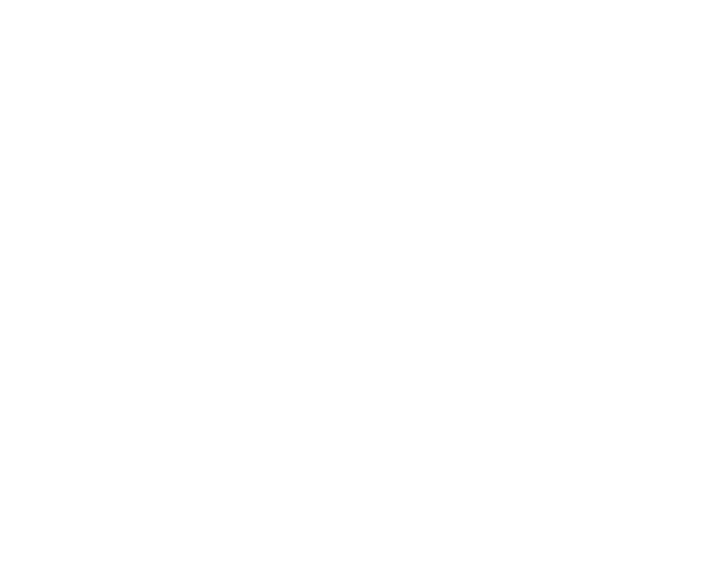
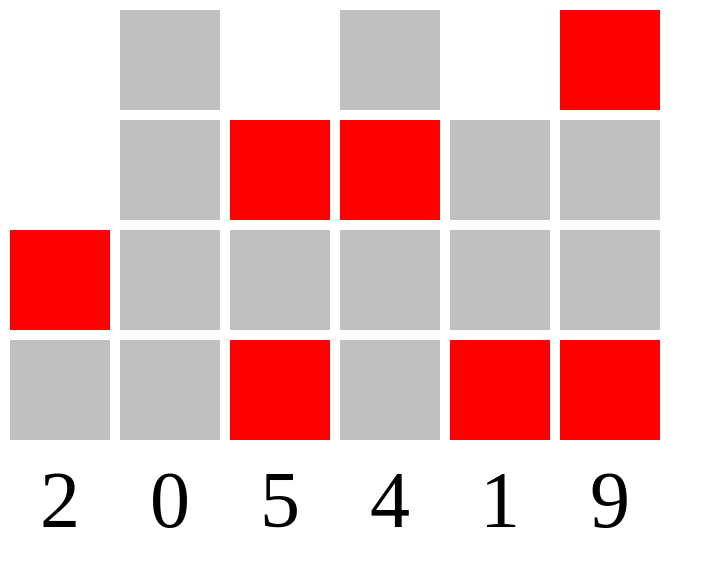
Before and after one commit to onexi/hw-binary, a website: page starter_code/run.html in a window 1280 px wide. Shown: the whole page, without its empty margins (0-713 px from the left). Drawn offline with Linux system fonts and the light colour scheme.

Commit message:
Add files via upload

```diff
--- a/starter_code/run.html
+++ b/starter_code/run.html
@@ -1,13 +1,18 @@
 <!DOCTYPE html>
 <html>
 <script src="exercise.js"></script>
+
 <script>
-
-var timer = function() {
+    var timer = function () {
         // get the current date & time
         var time = new Date();
         console.log(time);
-
+        var hour = time.getHours();
+        //console.log(hour);
+        /*var hour_col2=hour%10;
+         var hour_col1=(hour-hour_col2)/10;
+        console.log(hour_col1);
+        console.log(hour_col2);*/
         // show roman time, using 6 columns
         setRoman(time);
 
@@ -17,23 +22,120 @@
         // update every 1 second
         setTimeout(timer, 1000);
     };
+    var romantime;
 
-var setRoman = function(time){
+    var setRoman = function (time) {
         // set roman time
         // you must implement exercise.roman()
+        romantime = exercise.roman(time);
+        //a=romantime.hour_col1;
+        console.log(romantime);
+        document.getElementById("txt_hour_col1").innerHTML = romantime.hour_col1;
+        document.getElementById("txt_hour_col2").innerHTML = romantime.hour_col2;
+        document.getElementById("txt_min_col1").innerHTML = romantime.min_col1;
+        document.getElementById("txt_min_col2").innerHTML = romantime.min_col2;
+        document.getElementById("txt_sec_col1").innerHTML = romantime.sec_col1;
+        document.getElementById("txt_sec_col2").innerHTML = romantime.sec_col2;
     };
 
-var setBinary = function(time){
+
+
+
+
+    var setBinary = function (time) {
         // set roman time
         // you must implement exercise.binary()
+        //hour_col1
+
+        var setcolor = function (binary, id) {
+            if (binary.position1 === 'on') {
+                document.getElementById(id1).style.backgroundColor = 'red';
+            } else {
+                document.getElementById(id1).style.backgroundColor = 'silver';
+            }
+            if (binary.position2 === 'on') {
+                document.getElementById(id2).style.backgroundColor = 'red';
+            } else {
+                document.getElementById(id2).style.backgroundColor = 'silver';
+            }
+            if (binary.position4 === 'on') {
+                document.getElementById(id4).style.backgroundColor = 'red';
+            } else {
+                document.getElementById(id4).style.backgroundColor = 'silver';
+            }
+            if (binary.position8 === 'on') {
+                document.getElementById(id8).style.backgroundColor = 'red';
+            } else {
+                document.getElementById(id8).style.backgroundColor = 'silver';
+            }
+
+        }
+        var id = {
+            id1, id2, id4, id8
+        }
+        binary = exercise.binary(time, 'hour_col1');
+        var id1 = "hour_col1_pos1";
+        var id2 = "hour_col1_pos2";
+        var id4 = "hour_col1_pos4";
+        var id8 = "hour_col1_pos8";
+        setcolor(binary, id);
+
+        binary = exercise.binary(time, 'hour_col2');
+        var id1 = "hour_col2_pos1";
+        var id2 = "hour_col2_pos2";
+        var id4 = "hour_col2_pos4";
+        var id8 = "hour_col2_pos8";
+        setcolor(binary, id);
+
+        binary = exercise.binary(time, 'min_col1');
+        var id1 = "min_col1_pos1";
+        var id2 = "min_col1_pos2";
+        var id4 = "min_col1_pos4";
+        var id8 = "min_col1_pos8";
+        setcolor(binary, id);
+
+        binary = exercise.binary(time, 'min_col2');
+        var id1 = "min_col2_pos1";
+        var id2 = "min_col2_pos2";
+        var id4 = "min_col2_pos4";
+        var id8 = "min_col2_pos8";
+        setcolor(binary, id);
+
+        binary = exercise.binary(time, 'sec_col1');
+        var id1 = "sec_col1_pos1";
+        var id2 = "sec_col1_pos2";
+        var id4 = "sec_col1_pos4";
+        var id8 = "sec_col1_pos8";
+        setcolor(binary, id);
+
+        binary = exercise.binary(time, 'sec_col2');
+        var id1 = "sec_col2_pos1";
+        var id2 = "sec_col2_pos2";
+        var id4 = "sec_col2_pos4";
+        var id8 = "sec_col2_pos8";
+        setcolor(binary, id);
+
+
     };
 
     // start timer when page is loaded
     // your code here
+    window.onload = timer;
 
 </script>
 
-<style> div {position:absolute; width: 100px; height: 100px; background: silver; text-align: center;vertical-align: middle; line-height: 100px;font-size: 5em;} </style>
+<style>
+    div {
+        position: absolute;
+        width: 100px;
+        height: 100px;
+        background: silver;
+        text-align: center;
+        vertical-align: middle;
+        line-height: 100px;
+        font-size: 5em;
+    }
+</style>
 
 <!--
 
@@ -42,5 +144,55 @@
 	There are 6 columns in a binary clock
 
 -->
+<!--<div id='txt' style="left: 10px; top:450px;background: white "></div>-->
+
+<!--<body onload="exercise.roman(time)">
+<div id="txt"></div>-->
+
+
+<div id="hour_col1_pos1" style="left: 10px; top:340px; "></div>
+<div id="hour_col1_pos2" style="left: 10px; top:230px; "></div>
+<div id="hour_col1_pos4" style="left: 10px; top:120px; visibility:hidden"></div>
+<div id="hour_col1_pos8" style="left: 10px; top:10px; visibility:hidden"></div>
+<div id="txt_hour_col1" style="left: 10px; top:450px; background: white"></div>
+
+<div id="hour_col2_pos1" style="left: 120px; top:340px; "></div>
+<div id="hour_col2_pos2" style="left: 120px; top:230px; "></div>
+<div id="hour_col2_pos4" style="left: 120px; top:120px; "></div>
+<div id="hour_col2_pos8" style="left: 120px; top:10px; "></div>
+<div id="txt_hour_col2" style="left: 120px; top:450px; background: white"></div>
+
+<div id="min_col1_pos1" style="left: 230px; top:340px; "></div>
+<div id="min_col1_pos2" style="left: 230px; top:230px; "></div>
+<div id="min_col1_pos4" style="left: 230px; top:120px; "></div>
+<div id="min_col1_pos8" style="left: 230px; top:10px; visibility:hidden"></div>
+<div id="txt_min_col1" style="left: 230px; top:450px; background: white"></div>
+
+<div id="min_col2_pos1" style="left: 340px; top:340px; "></div>
+<div id="min_col2_pos2" style="left: 340px; top:230px; "></div>
+<div id="min_col2_pos4" style="left: 340px; top:120px; "></div>
+<div id="min_col2_pos8" style="left: 340px; top:10px; "></div>
+<div id="txt_min_col2" style="left: 340px; top:450px; background: white"></div>
+
+<div id="sec_col1_pos1" style="left: 450px; top:340px; "></div>
+<div id="sec_col1_pos2" style="left: 450px; top:230px; "></div>
+<div id="sec_col1_pos4" style="left: 450px; top:120px; "></div>
+<div id="sec_col1_pos8" style="left: 450px; top:10px; visibility:hidden"></div>
+<div id="txt_sec_col1" style="left: 450px; top:450px; background: white"></div>
+
+<div id="sec_col2_pos1" style="left: 560px; top:340px; "></div>
+<div id="sec_col2_pos2" style="left: 560px; top:230px; "></div>
+<div id="sec_col2_pos4" style="left: 560px; top:120px; "></div>
+<div id="sec_col2_pos8" style="left: 560px; top:10px; "></div>
+<div id="txt_sec_col2" style="left: 560px; top:450px; background: white"></div>
+
+
+
+<script>
+    //var response = exercise.binary (time,'hour_col1');
+
+//document.getElementById("hour_col1_pos1").style.backgroundColor = 'red';
+
+</script>
 
 </html>
```
Lines whose indentation alone changed are shown as unchanged.
